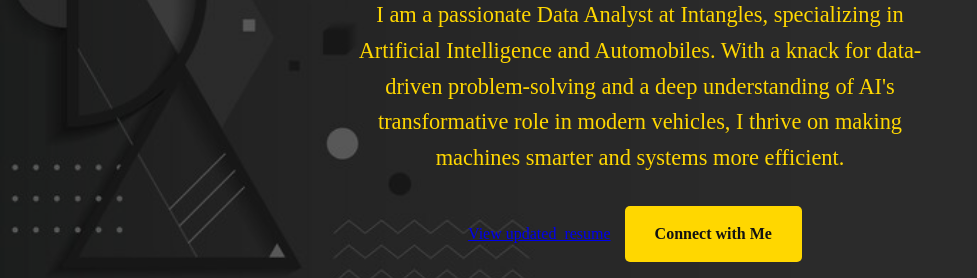
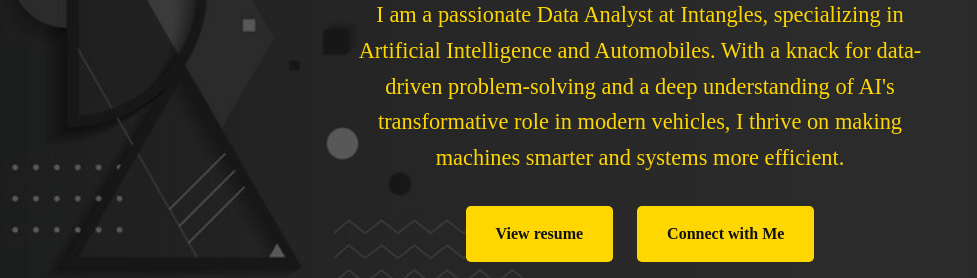
Before and after one commit to Krishnanunni77/portfolio, a plain HTML site: page index.html in a window 1280 px wide. Shown: the part 522-800 px from the top of the page, without its empty margins (0-977 px from the left). Drawn offline with Linux system fonts and the light colour scheme.

Commit message:
Update index.html

```diff
--- a/index.html
+++ b/index.html
@@ -19,7 +19,7 @@
             <h1>Hi, I'm KRISHNANUNNI J</h1>
             <p>I am a passionate Data Analyst at Intangles, specializing in Artificial Intelligence and Automobiles. With a knack for data-driven problem-solving and a deep understanding of AI's transformative role in modern vehicles, I thrive on making machines smarter and systems more efficient.</p>
             <div class="buttons">
-                <a href="updated_resume.jpg" target="_blank" class="btn-updated_resume">View updated_resume</a>
+                <a href="updated_resume.jpg" target="_blank" class="btn-resume">View resume</a>
                 <a href="#contact" class="btn-connect">Connect with Me</a>
             </div>
         </div>
```
